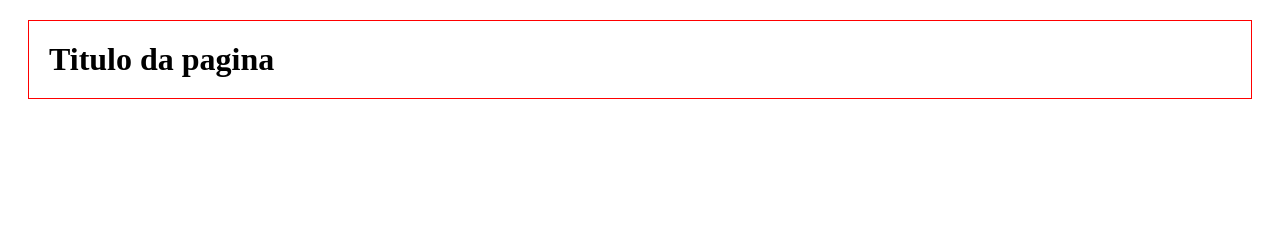
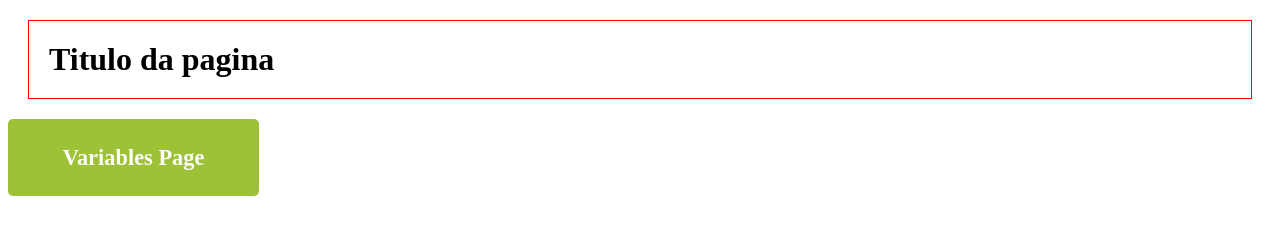
Before and after one commit to Pedro-gomes8/rocketseat_courses, a plain HTML site: page CSS_stuff/index.html in a window 1280 px wide. Drawn offline with Linux system fonts and the light colour scheme.

Commit message:
Added Variables page reference on home

```diff
--- a/CSS_stuff/CSS/estilo.css
+++ b/CSS_stuff/CSS/estilo.css
@@ -3,3 +3,28 @@ h1 {
   margin: 20px;
   padding: 20px;
 }
+
+.testebutaum:hover {
+  transform: scale(1.005);
+  background-color: rgb(222, 225, 54);
+}
+.testebutaum {
+  display: flex;
+  -moz-box-align: center;
+  align-items: center;
+  -moz-box-pack: center;
+  justify-content: center;
+  cursor: pointer;
+  font-size: 1.4rem;
+  font-weight: 700;
+  color: rgb(252, 252, 252);
+  text-transform: uppercase;
+  border: 0px none;
+  border-radius: 5px;
+  background-color: rgb(157, 194, 55);
+  padding: 1.6rem;
+  transition: all 180ms ease-in-out 0s;
+  width: 200px;
+  text-transform: inherit;
+  text-decoration: inherit;
+}
--- a/CSS_stuff/index.html
+++ b/CSS_stuff/index.html
@@ -11,5 +11,6 @@
     <script src="../JavaScript_training/inicio.js"></script>
     <script src="../JavaScript_training/objects.js"></script>
     <h1>Titulo da pagina</h1>
+    <a href="./CSS/variaveis.html" class='testebutaum'> Variables Page</a>
 </body>
 </html>
```
Also changed, not shown: CSS_stuff/CSS/variaveis.html (added, +12 -0 lines), JavaScript_training/variaveis.js (added, +7 -0 lines).
